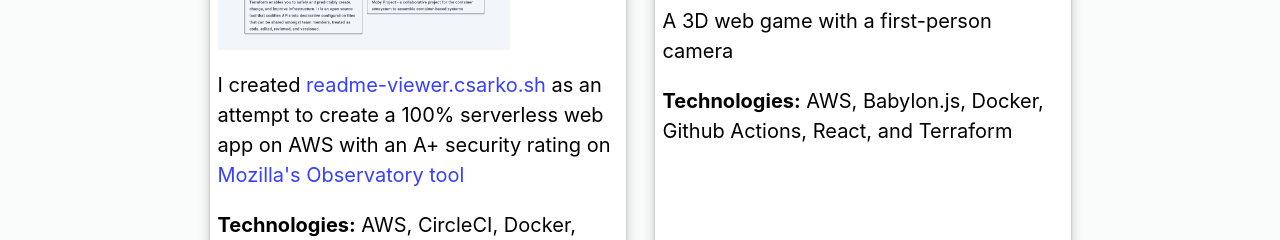
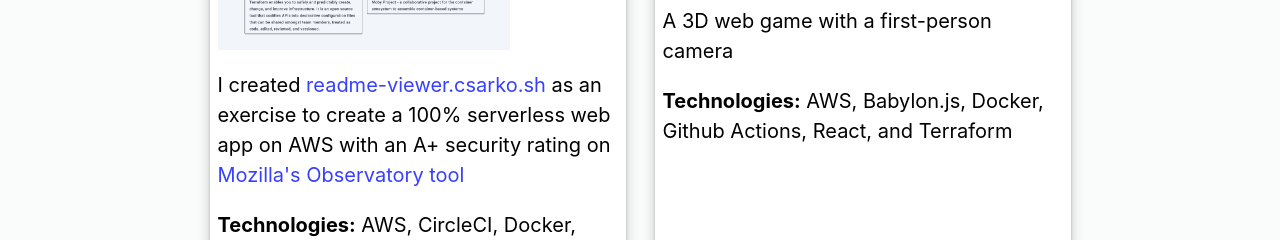
Before and after one commit to csarkosh/portfolio-site, a React (Create React App) app: page /projects in a window 1280 px wide. Shown: the part 711-951 px from the top of the page. Built offline with nearby package versions, Linux system fonts and the light colour scheme.

Commit message:
Adjust wording

```diff
--- a/src/Projects.js
+++ b/src/Projects.js
@@ -27,7 +27,7 @@
                     <img src="/readme-viewer-mobile.png" width={92}  alt="Mobile" />
                     <p>
                         I created <a href="https://readme-viewer.csarko.sh" target="_blank" rel="noopener noreferrer">readme-viewer.csarko.sh</a> as
-                        an attempt to create a 100% serverless web app on AWS with an A+ security rating
+                        an exercise to create a 100% serverless web app on AWS with an A+ security rating
                         on <a href="https://observatory.mozilla.org/analyze/readme-viewer.csarko.sh" target="_blank" rel="noopener noreferrer">Mozilla's Observatory tool</a>
                     </p>
                     <p>
```
